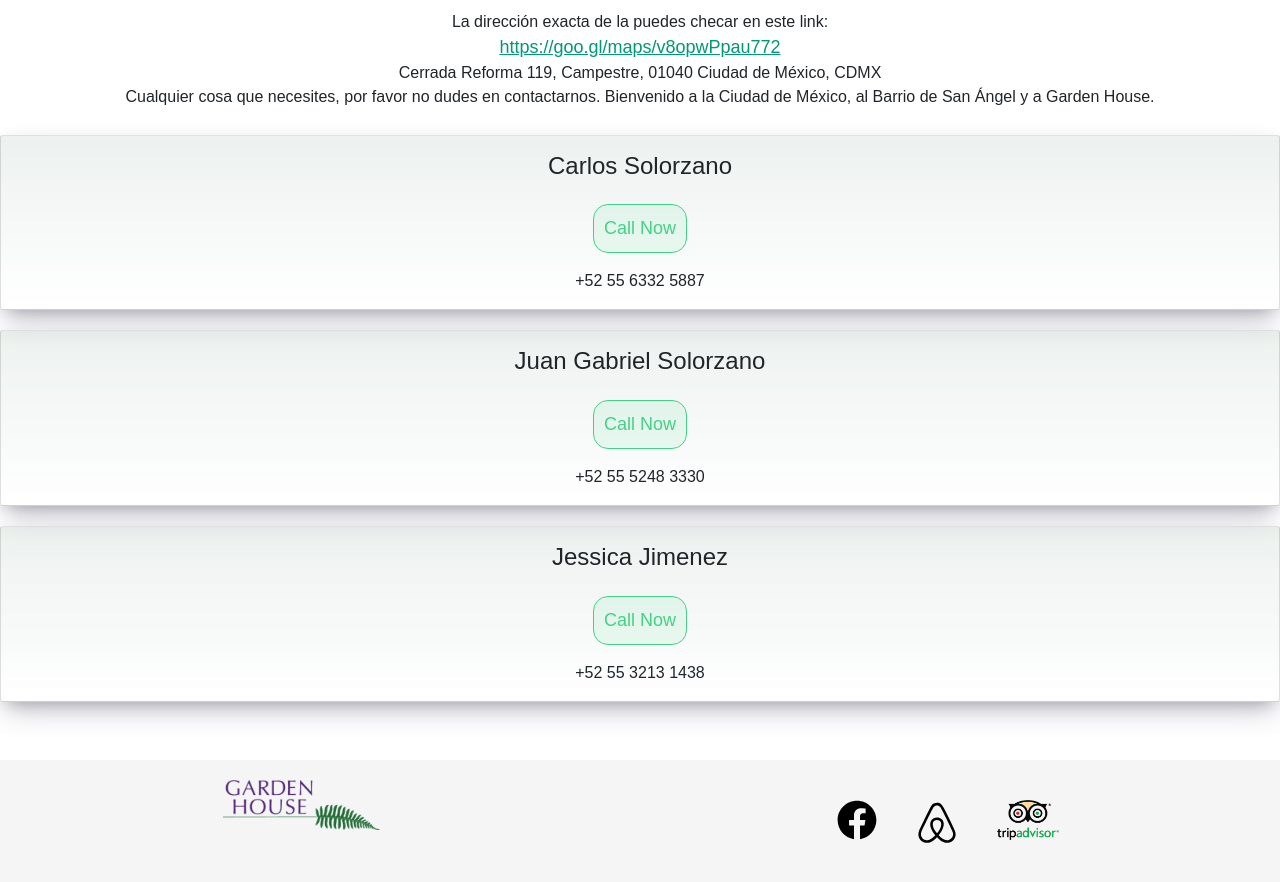
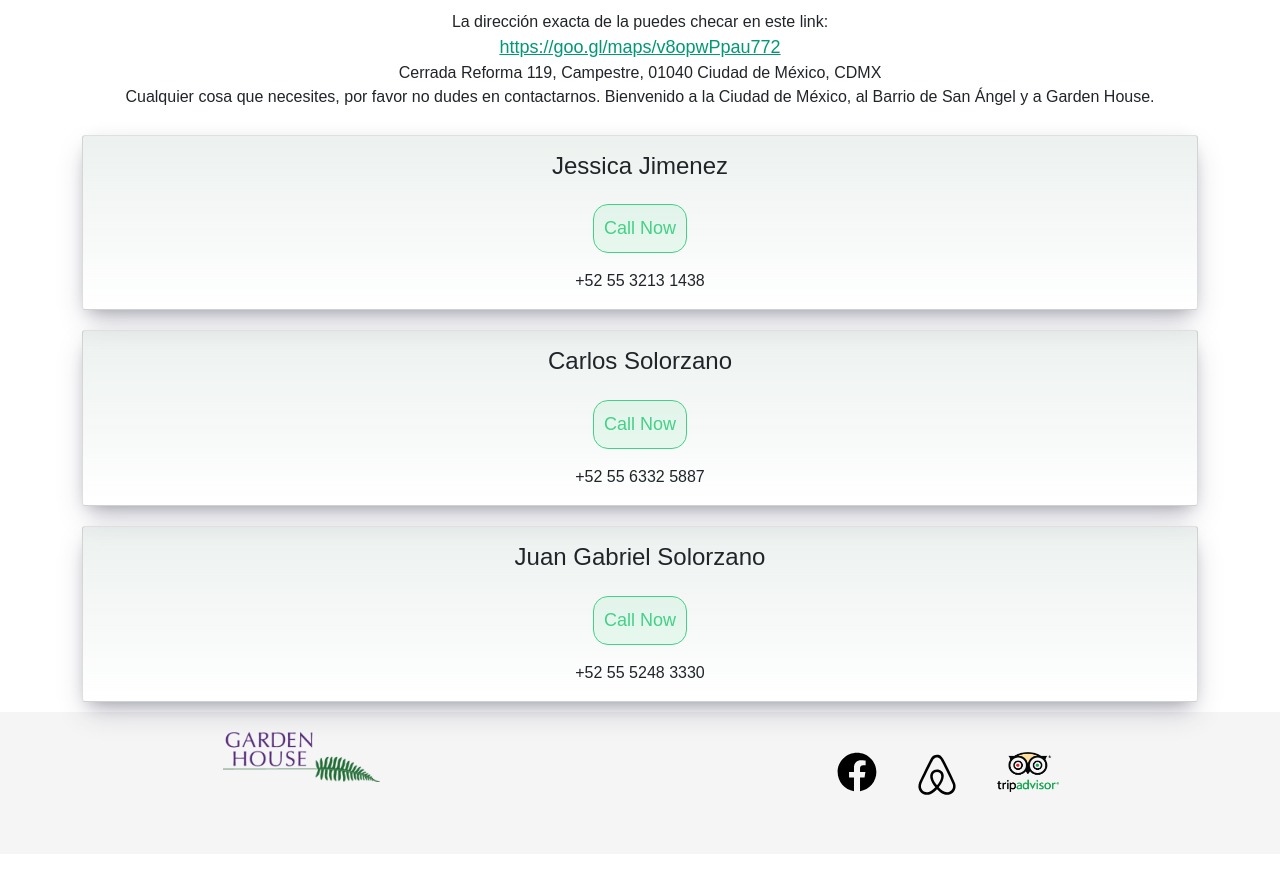
Before and after one commit to Juank060790/GardenHouseWEB, a React (Create React App) app: page /bienvenida in a window 1280 px wide. Shown: the part 300-1182 px from the top of the page. After the commit the page ends 1154 px from the top, so only its background shows below. Built offline with nearby package versions, Linux system fonts and the light colour scheme.

Commit message:
contact cards added

```diff
--- a/src/components/ContactCard/ContactCard.jsx
+++ b/src/components/ContactCard/ContactCard.jsx
@@ -4,18 +4,31 @@ import "./contactCard.css";
 const Contactcard = () => {
   return (
     <div className="container contact-cards">
-      <div className="contact-card-row">
-        <div className=" ">
+      <div className="contact-card-row ">
+        <div className="card-contact full-card ">
+          <div className="">
+            <div className="card-body ">
+              <h4>Jessica Jimenez</h4>
+              <div className=" mt-4 mb-3">
+                <a href="tel:+525532131438">
+                  <button type="button" className="btn-border btn-success-rgba">
+                    Call Now
+                  </button>
+                </a>
+              </div>
+              <div>+52 55 3213 1438</div>
+            </div>
+          </div>
+        </div>
+      </div>
+      <div className="contact-card-row ">
         <div className="card-contact full-card ">
           <div className="">
             <div className="card-body ">
               <h4>Carlos Solorzano</h4>
               <div className=" mt-4 mb-3">
                 <a href="tel:+525563325887">
-                    <button
-                      type="button"
-                      className="btn-border btn-success-rgba"
-                    >
+                  <button type="button" className="btn-border btn-success-rgba">
                     Call Now
                   </button>
                 </a>
@@ -25,19 +38,14 @@ const Contactcard = () => {
           </div>
         </div>
       </div>
-      </div>
-      <div className="contact-card-row">
-        <div className=" ">
+      <div className="contact-card-row ">
         <div className="card-contact full-card ">
           <div className="">
             <div className="card-body ">
               <h4>Juan Gabriel Solorzano</h4>
               <div className=" mt-4 mb-3">
-                  <a href="tel:+525552483330">
-                    <button
-                      type="button"
-                      className="btn-border btn-success-rgba"
-                    >
+                <a href="tel::+525552483330">
+                  <button type="button" className="btn-border btn-success-rgba">
                     Call Now
                   </button>
                 </a>
@@ -48,29 +56,6 @@ const Contactcard = () => {
         </div>
       </div>
     </div>
-      <div className="contact-card-row mb-5">
-        <div>
-          <div className="card-contact full-card ">
-            <div className="">
-              <div className="card-body ">
-                <h4>Jessica Jimenez</h4>
-                <div className=" mt-4 mb-3">
-                  <a href="tel:+525532131438">
-                    <button
-                      type="button"
-                      className="btn-border btn-success-rgba"
-                    >
-                      Call Now
-                    </button>
-                  </a>
-                </div>
-                <div>+52 55 3213 1438</div>
-              </div>
-            </div>
-          </div>
-        </div>
-      </div>
-    </div>
   );
 };
 
```
Also changed, not shown: 1 other file (tests, documents, lock files or other folders). Lines whose indentation alone changed are shown as unchanged.
